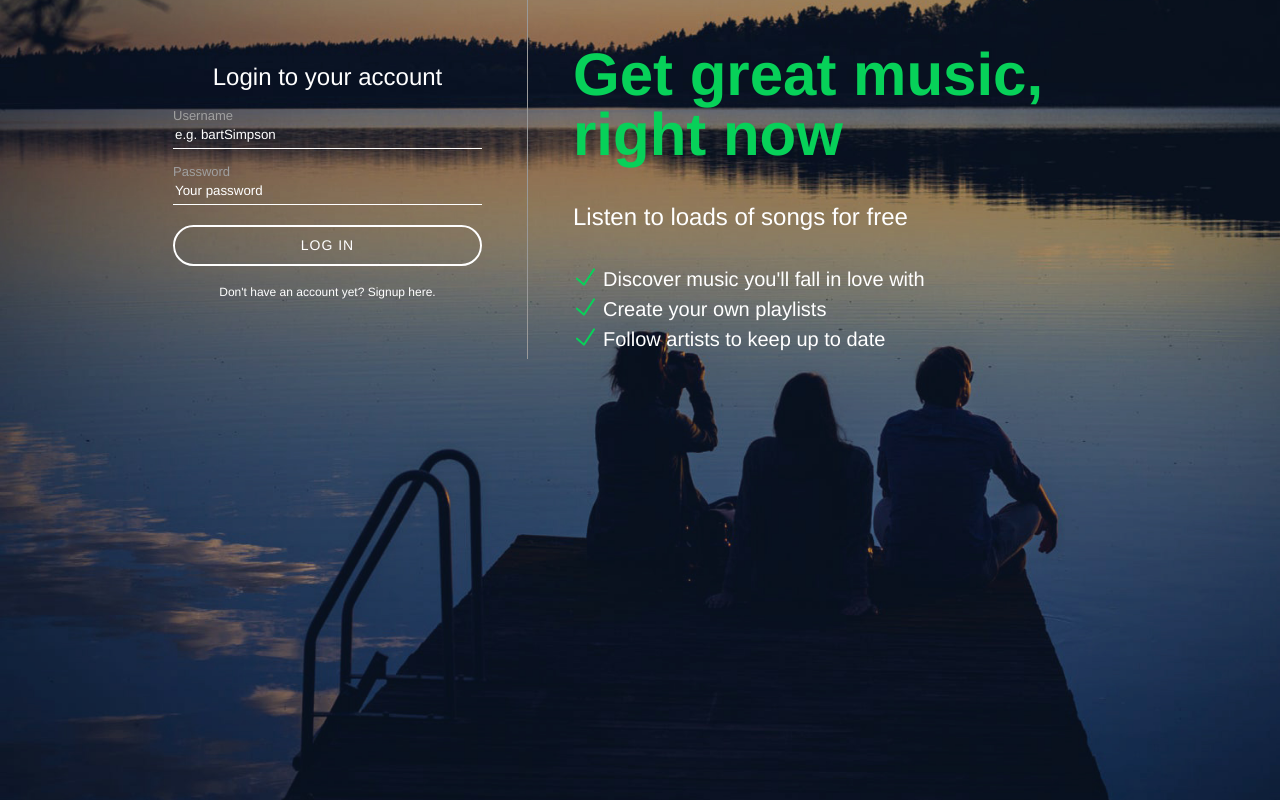
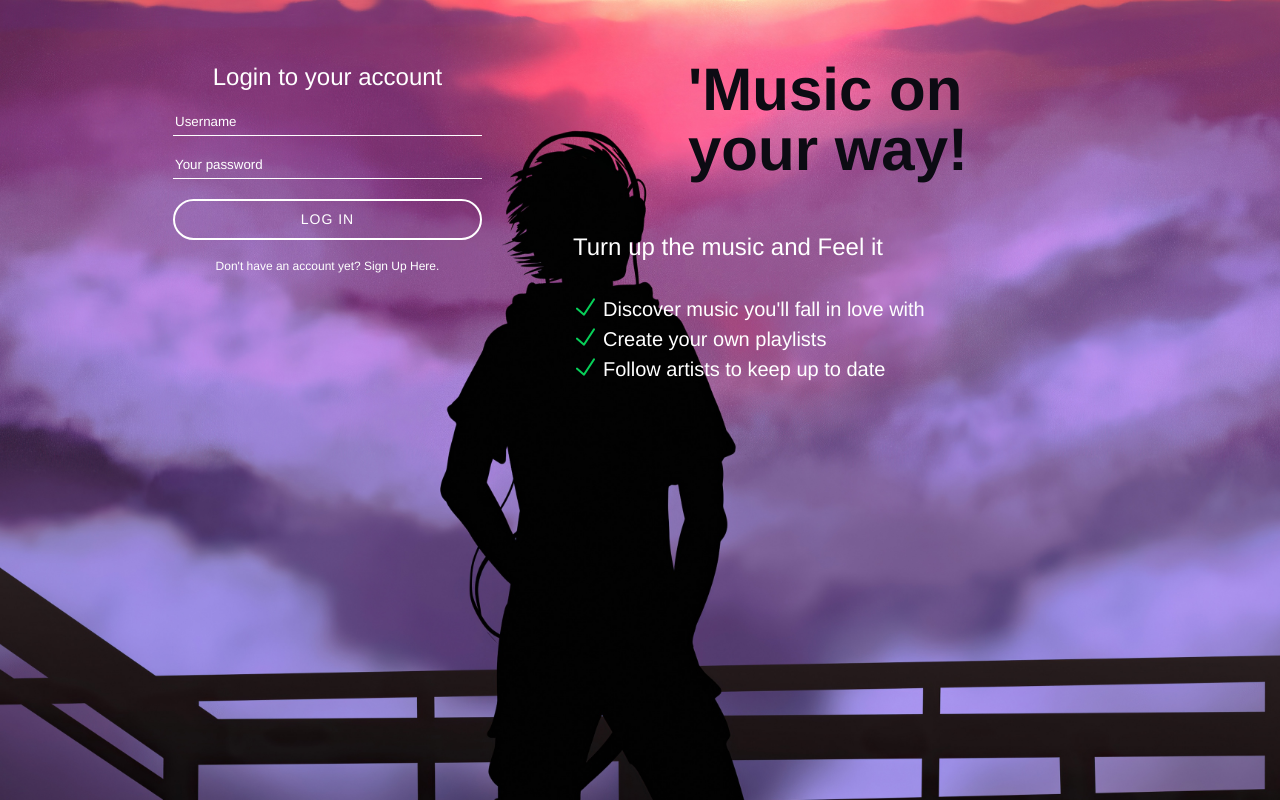
Before and after one commit to nehak2209/Music-Player-OSC-Project, a PHP site: page /register.php in a window 1280 px wide. Run offline with PHP 8.4, Linux system fonts and the light colour scheme; some libraries are stand-ins or nearby versions.

Commit message:
background image

```diff
--- a/assets/css/register.css
+++ b/assets/css/register.css
@@ -11,7 +11,7 @@ body {
 
 #background {
 	background-color: #000;
-    background-image: url(../images/bg.jpg);
+    background-image: url(../images/chat.jpeg);
     background-position: center;
     background-size: cover;
     display: table;
@@ -56,7 +56,7 @@ body {
     width: 400px;
     padding: 45px;
     float: left;
-    border-right: 1px solid #999;
+    border-right: 1px solid rgba(153, 153, 153, 0);
 }
 
 #inputContainer h2 {
@@ -76,7 +76,7 @@ body {
 }
 
 #inputContainer label {
-	color: #a0a0a0;
+	color: #ffff;
     font-size: 13px;
     margin-top: 15px;
     display: block;
@@ -120,9 +120,10 @@ body {
 }
 
 #loginText h1 {
-    color: #07d159;
+    color: #0c0b13;
     font-size: 60px;
     font-weight: bold;
+    padding: 15px 115px;
 }
 
 #loginText h2 {
@@ -141,7 +142,7 @@ body {
 }
 
 #inputContainer .errorMessage {
-    color: #07d159;
+    color: #ffff;
     font-size: 12px;
     display: block;
 }
--- a/assets/css/style.css
+++ b/assets/css/style.css
@@ -382,8 +382,8 @@ body {
 }
 
 .button.green {
-    background-color: #2ebd59;
-    border-color: #2ebd59;
+    background-color: #2eb3bd;
+    border-color: #2eb8bd;
 }
 
 .borderBottom {
@@ -522,6 +522,6 @@ input:focus {
 }
 
 .userDetails .container .message {
-    color: #2ebd59;
+    color: #2ebd2e;
     font-weight: 300;
 }
--- a/includes/config.php
+++ b/includes/config.php
@@ -4,7 +4,7 @@
 
 	$timezone = date_default_timezone_set("Europe/London");
 
-	$con = mysqli_connect("localhost", "root", "", "musicweb");
+	$con = mysqli_connect("localhost", "root", "", "musify");
 
 	if(mysqli_connect_errno()) {
 		echo "Failed to connect: " . mysqli_connect_errno();
--- a/register.php
+++ b/register.php
@@ -17,7 +17,7 @@
 
 <html>
 <head>
-	<title>Welcome to Slotify!</title>
+	<title>Welcome to Musify!</title>
 
 	<link rel="stylesheet" type="text/css" href="assets/css/register.css">
 
@@ -56,18 +56,18 @@
 					<h2>Login to your account</h2>
 					<p>
 						<?php echo $account->getError(Constants::$loginFailed); ?>
-						<label for="loginUsername">Username</label>
-						<input id="loginUsername" name="loginUsername" type="text" placeholder="e.g. bartSimpson" value="<?php getInputValue('loginUsername') ?>" required autocomplete="off">
+
+						<input id="loginUsername" name="loginUsername" type="text" placeholder="Username" value="<?php getInputValue('loginUsername') ?>" required autocomplete="off">
 					</p>
 					<p>
-						<label for="loginPassword">Password</label>
+
 						<input id="loginPassword" name="loginPassword" type="password" placeholder="Your password" required>
 					</p>
 
 					<button type="submit" name="loginButton">LOG IN</button>
 
 					<div class="hasAccountText">
-						<span id="hideLogin">Don't have an account yet? Signup here.</span>
+						<span id="hideLogin">Don't have an account yet? Sign Up Here.</span>
 					</div>
 
 				</form>
@@ -80,19 +80,19 @@
 						<?php echo $account->getError(Constants::$usernameCharacters); ?>
 						<?php echo $account->getError(Constants::$usernameTaken); ?>
 						<label for="username">Username</label>
-						<input id="username" name="username" type="text" placeholder="e.g. bartSimpson" value="<?php getInputValue('username') ?>" required>
+						<input id="username" name="username" type="text" placeholder=" " value="<?php getInputValue('username') ?>" required>
 					</p>
 
 					<p>
 						<?php echo $account->getError(Constants::$firstNameCharacters); ?>
 						<label for="firstName">First name</label>
-						<input id="firstName" name="firstName" type="text" placeholder="e.g. Bart" value="<?php getInputValue('firstName') ?>" required>
+						<input id="firstName" name="firstName" type="text" placeholder=" " value="<?php getInputValue('firstName') ?>" required>
 					</p>
 
 					<p>
 						<?php echo $account->getError(Constants::$lastNameCharacters); ?>
 						<label for="lastName">Last name</label>
-						<input id="lastName" name="lastName" type="text" placeholder="e.g. Simpson" value="<?php getInputValue('lastName') ?>" required>
+						<input id="lastName" name="lastName" type="text" placeholder=" " value="<?php getInputValue('lastName') ?>" required>
 					</p>
 
 					<p>
@@ -100,12 +100,12 @@
 						<?php echo $account->getError(Constants::$emailInvalid); ?>
 						<?php echo $account->getError(Constants::$emailTaken); ?>
 						<label for="email">Email</label>
-						<input id="email" name="email" type="email" placeholder="e.g. bart@gmail.com" value="<?php getInputValue('email') ?>" required>
+						<input id="email" name="email" type="email" placeholder=" " value="<?php getInputValue('email') ?>" required>
 					</p>
 
 					<p>
 						<label for="email2">Confirm email</label>
-						<input id="email2" name="email2" type="email" placeholder="e.g. bart@gmail.com" value="<?php getInputValue('email2') ?>" required>
+						<input id="email2" name="email2" type="email" placeholder=" " value="<?php getInputValue('email2') ?>" required>
 					</p>
 
 					<p>
@@ -113,12 +113,12 @@
 						<?php echo $account->getError(Constants::$passwordNotAlphanumeric); ?>
 						<?php echo $account->getError(Constants::$passwordCharacters); ?>
 						<label for="password">Password</label>
-						<input id="password" name="password" type="password" placeholder="Your password" required>
+						<input id="password" name="password" type="password" placeholder=" " required>
 					</p>
 
 					<p>
 						<label for="password2">Confirm password</label>
-						<input id="password2" name="password2" type="password" placeholder="Your password" required>
+						<input id="password2" name="password2" type="password" placeholder=" " required>
 					</p>
 
 					<button type="submit" name="registerButton">SIGN UP</button>
@@ -133,8 +133,8 @@
 			</div>
 
 			<div id="loginText">
-				<h1>Get great music, right now</h1>
-				<h2>Listen to loads of songs for free</h2>
+				<h1>'Music on your way!</h1>
+				<h2>Turn up the music and Feel it</h2>
 				<ul>
 					<li>Discover music you'll fall in love with</li>
 					<li>Create your own playlists</li>
```
Also changed, not shown: assets/images/Screenshot_2021-05-05-00-50-04-747_lockscreen.jpg (added), assets/images/bg1.jpeg (added), assets/images/chat.jpeg (added), assets/images/eye.jpg (added), assets/images/music.jpeg (added), assets/images/s2.jpg (added), assets/images/s3.jpg (added), assets/images/song.jpg (added).
